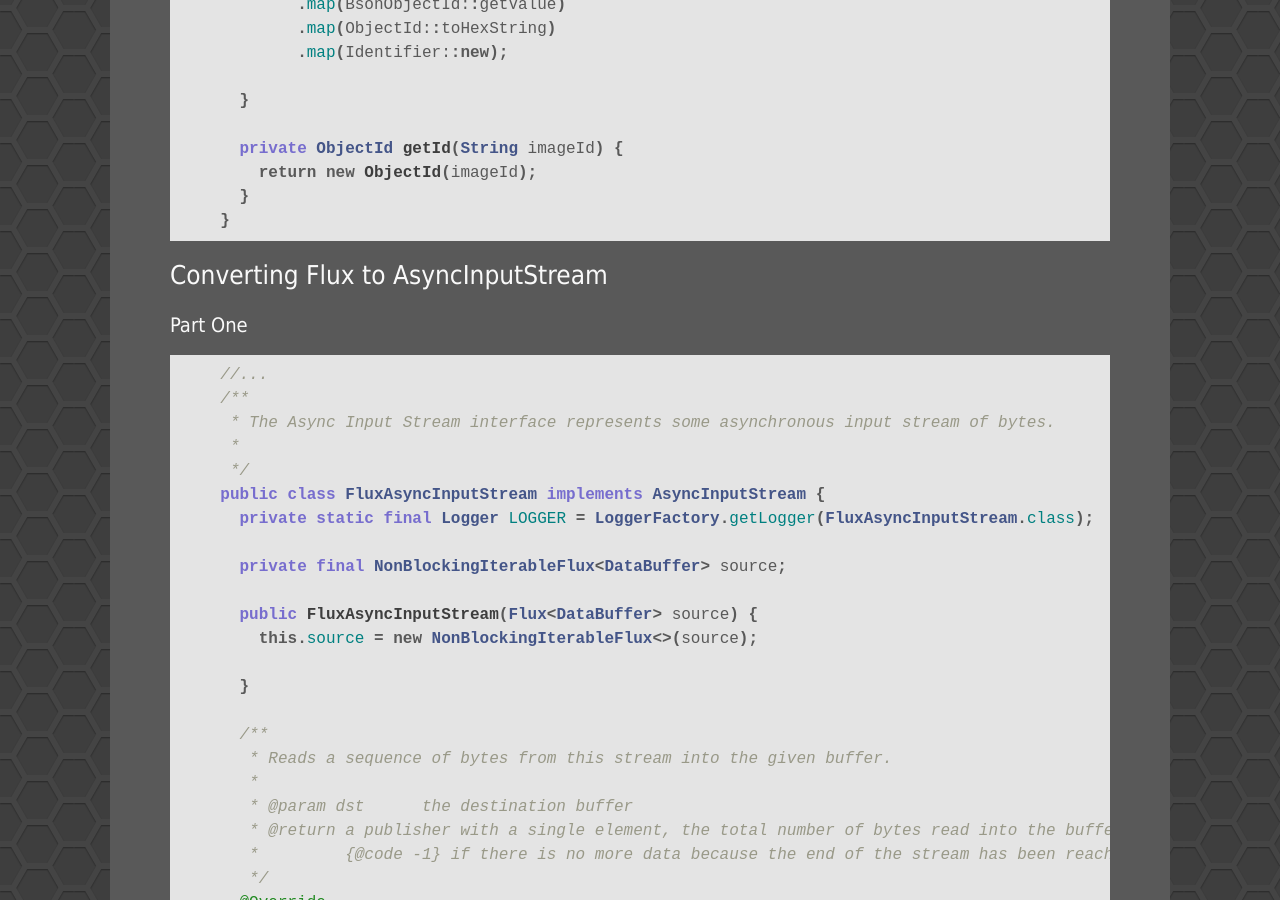
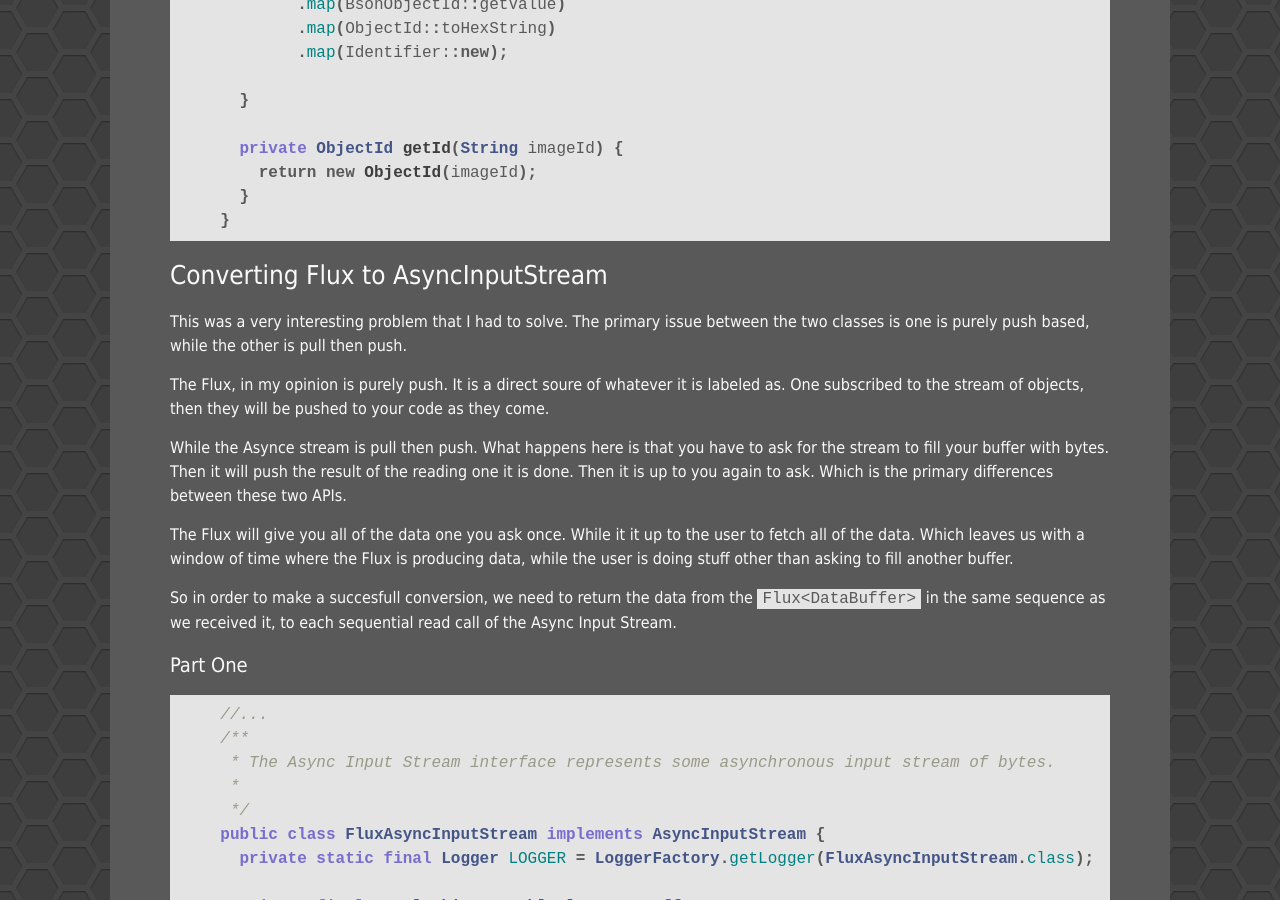
Before and after one commit to Unthrottled/blog, a Jekyll site: the page built from _posts/2017-12-14-Reactive-Mongo-Image-Persistence.md, in a window 1280 px wide and 900 px high, scrolled down 4150 px. Built offline with Jekyll 4.4.1, drawn with Linux system fonts in a browser that asks for light colours.

Commit message:
lotsa words

```diff
--- a/_posts/2017-12-14-Reactive-Mongo-Image-Persistence.md
+++ b/_posts/2017-12-14-Reactive-Mongo-Image-Persistence.md
@@ -159,7 +159,22 @@ So this means that our API for retrieving images has a return signature of `Flux
 
 {% endhighlight %}
 
-### Converting Flux to AsyncInputStream
+### Converting Flux<Part> to AsyncInputStream
+
+This was a very interesting problem that I had to solve.
+The primary issue between the two classes is one is purely push based, while the other is pull then push.
+
+The Flux, in my opinion is purely push. It is a direct soure of whatever it is labeled as.
+One subscribed to the stream of objects, then they will be pushed to your code as they come.
+
+While the Asynce stream is pull then push. What happens here is that you have to ask for the stream to fill your buffer with bytes.
+Then it will push the result of the reading one it is done. Then it is up to you again to ask. Which is the primary differences between these two APIs.
+
+The Flux will give you all of the data one you ask once. While it it up to the user to fetch all of the data.
+Which leaves us with a window of time where the Flux is producing data, while the user is doing stuff other than asking to fill another buffer.
+
+So in order to make a succesfull conversion, we need to return the data from the `Flux<DataBuffer>` in the same sequence as we received it, to each sequential read call of the Async Input Stream.
+
 
 #### Part One
 
```
